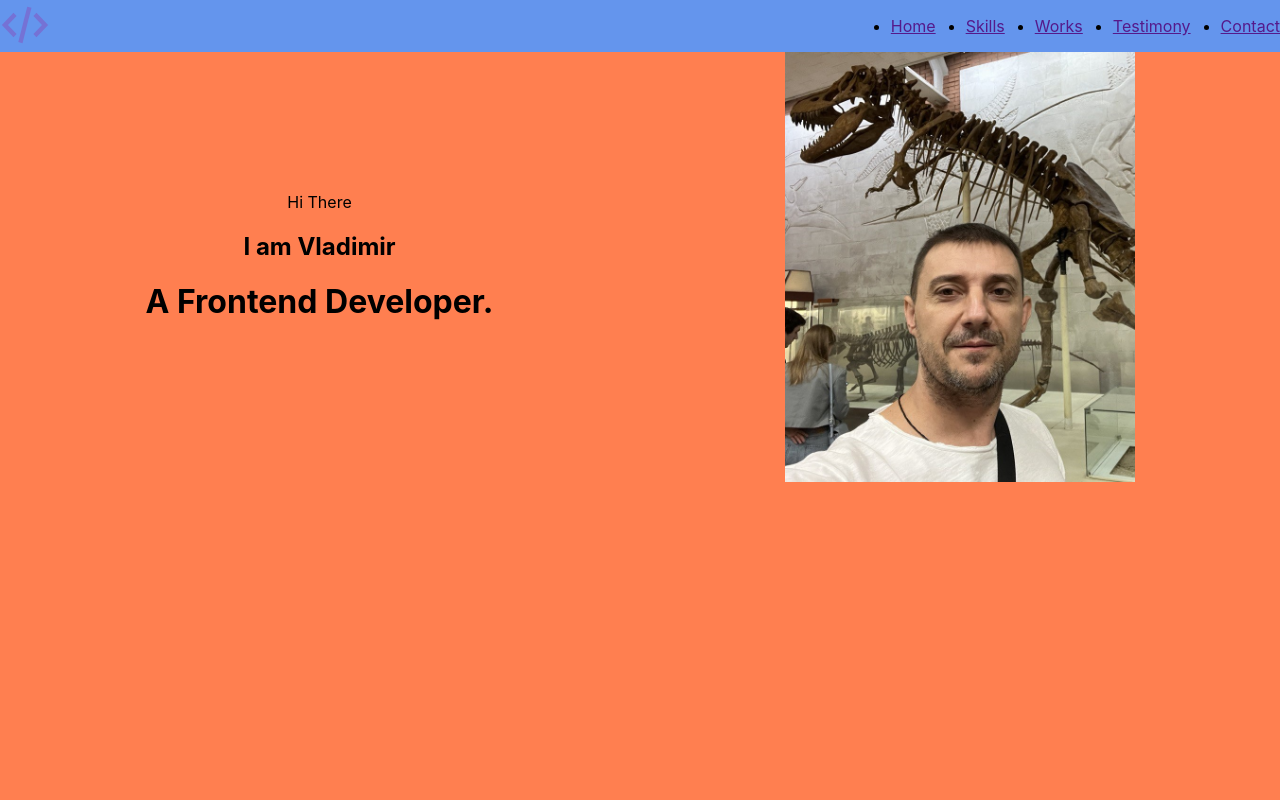
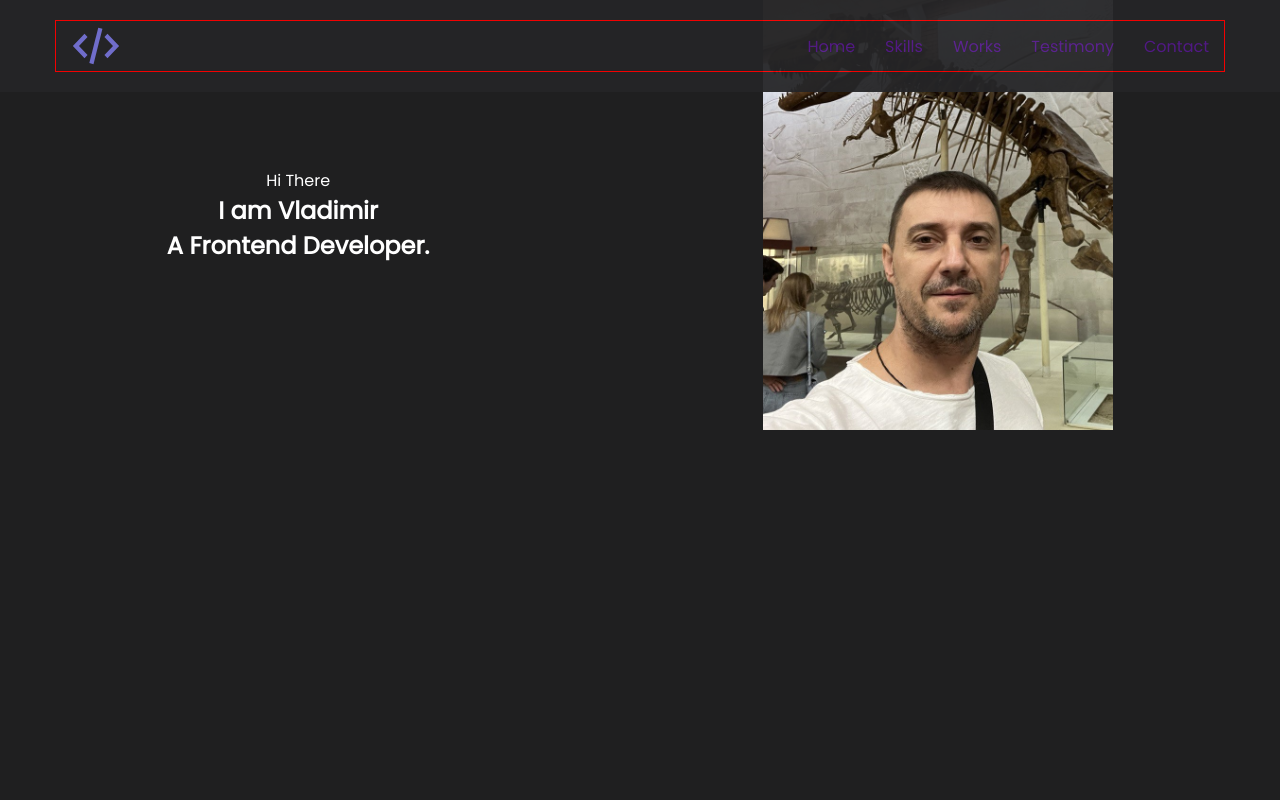
Before and after one commit to vzw83/portfolio1, a React (Create React App) app: page / in a window 1280 px wide. Shown: the top 800 px of the page. Built offline with nearby package versions, Linux system fonts and the light colour scheme.

Commit message:
add  GlobalStyle, Container, HeaderMenu

```diff
--- a/public/index.html
+++ b/public/index.html
@@ -24,6 +24,9 @@
       work correctly both with client-side routing and a non-root public URL.
       Learn how to configure a non-root public URL by running `npm run build`.
     -->
+    <link rel="preconnect" href="https://fonts.googleapis.com">
+    <link rel="preconnect" href="https://fonts.gstatic.com" crossorigin>
+    <link href="https://fonts.googleapis.com/css2?family=Josefin+Sans:wght@100..700&family=Poppins&display=swap" rel="stylesheet">
     <title>React App</title>
   </head>
   <body>
--- /dev/null
+++ b/src/components/Container.tsx
@@ -0,0 +1,10 @@
+import styled from "styled-components";
+
+export const Container = styled.div`
+    max-width: 1170px;
+    width: 100%;
+    min-height: 100%;
+    padding: 0 15px;
+    margin: 0 auto;
+    border: 1px solid red;
+`
--- a/src/index.css
+++ b/src/index.css
@@ -6,8 +6,3 @@
   -webkit-font-smoothing: antialiased;
   -moz-osx-font-smoothing: grayscale;
 }
-
-code {
-  font-family: source-code-pro, Menlo, Monaco, Consolas, 'Courier New',
-    monospace;
-}
--- a/src/index.tsx
+++ b/src/index.tsx
@@ -3,14 +3,16 @@
 import './index.css';
 import App from './App';
 import reportWebVitals from './reportWebVitals';
+import {GlobalStyle} from "./styles/Global.styled";
 
 const root = ReactDOM.createRoot(
-  document.getElementById('root') as HTMLElement
+    document.getElementById('root') as HTMLElement
 );
 root.render(
-  <React.StrictMode>
-    <App />
-  </React.StrictMode>
+    <React.StrictMode>
+        <GlobalStyle/>
+        <App/>
+    </React.StrictMode>
 );
 
 // If you want to start measuring performance in your app, pass a function
--- a/src/layout/header/Header.tsx
+++ b/src/layout/header/Header.tsx
@@ -1,8 +1,11 @@
 // @flow
 import * as React from 'react';
 import styled from "styled-components";
+import {Container} from "../../components/Container";
+import {FlexWrapper} from "../../components/FlexWrapper";
 import {Logo} from "../../components/logo/Logo";
-import {Menu} from "../../components/menu/Menu";
+import {theme} from "../../styles/Theme";
+import {HeaderMenu} from "./headerMenu/HeaderMenu";
 
 
 type Props = {};
@@ -12,14 +15,25 @@
     ]
     return (
         <StyledHeader>
-                <Logo iconId={"html"}/>
-            <Menu items={menu}/>
+            <Container>
+                <FlexWrapper justify={"space-between"} align={"center"}>
+                    <Logo iconId={"html"}/>
+                    {/* eslint-disable-next-line react/jsx-no-undef */}
+                    <HeaderMenu items={menu}/>
+                </FlexWrapper>
+            </Container>
         </StyledHeader>
     );
 };
 
 const StyledHeader = styled.header`
-    background-color: cornflowerblue;
-    display: flex;
-    justify-content: space-between;
+    background-color: ${theme.colors.secondaryBg};
+   color: ${theme.colors.accent};
+    padding: 20px 0;
+    position: fixed;
+    top: 0;
+    left: 0;
+    right: 0;
+    z-index: 99999;
+    opacity: 0.95;
 `
--- /dev/null
+++ b/src/layout/header/headerMenu/HeaderMenu.tsx
@@ -0,0 +1,25 @@
+// @flow
+import * as React from 'react';
+import styled from "styled-components";
+
+type Props = {
+    items: string[]
+};
+export const HeaderMenu = (props: Props) => {
+    return (
+        <StyledMenu>
+            <ul>
+                {props.items.map((el, index)=>{
+                    return <li key={index}><a href="">{el}</a></li>
+                })}
+            </ul>
+        </StyledMenu>
+    );
+};
+const StyledMenu = styled.nav`
+    ul {
+        display: flex;
+        gap: 30px;
+        justify-content: center;
+    }
+`
--- a/src/layout/sections/main/Main.tsx
+++ b/src/layout/sections/main/Main.tsx
@@ -21,9 +21,9 @@
     );
 };
 
-const StyledMain = styled.div`
+const StyledMain = styled.section`
     min-height: 100vh;
-    background-color: coral;
+    background-color: chocolate;
 `
 const Photo = styled.img`
     width: 350px;
--- /dev/null
+++ b/src/styles/Global.styled.ts
@@ -0,0 +1,43 @@
+import {createGlobalStyle} from "styled-components";
+import {theme} from "./Theme";
+
+export const GlobalStyle = createGlobalStyle`
+    *,
+    *::before,
+    *::after {
+        margin: 0;
+        padding: 0;
+        box-sizing: border-box;
+    }
+
+    body {
+        margin: 0;
+        font-family: 'Poppins', -apple-system, BlinkMacSystemFont, 'Segoe UI', 'Roboto', 'Oxygen',
+        'Ubuntu', 'Cantarell', 'Fira Sans', 'Droid Sans', 'Helvetica Neue',
+        sans-serif;
+        -webkit-font-smoothing: antialiased;
+        -moz-osx-font-smoothing: grayscale;
+        color: ${theme.colors.font};
+    }
+
+    a {
+        text-decoration: none;
+    }
+
+    ul {
+        list-style: none;
+    }
+
+    button {
+        background-color: unset;
+        border: none;
+    }
+
+    section:nth-of-type(odd) {
+        background-color: ${theme.colors.primaryBg};
+    }
+
+    section:nth-of-type(even) {
+        background-color: ${theme.colors.secondaryBg};
+    }
+`
--- /dev/null
+++ b/src/styles/Theme.ts
@@ -0,0 +1,9 @@
+export const theme = {
+    colors:{
+        primaryBg: "#1f1f20",
+        secondaryBg: "#252527",
+        accent: "#7572d5",
+
+        font: "#fff",
+    }
+}
```
